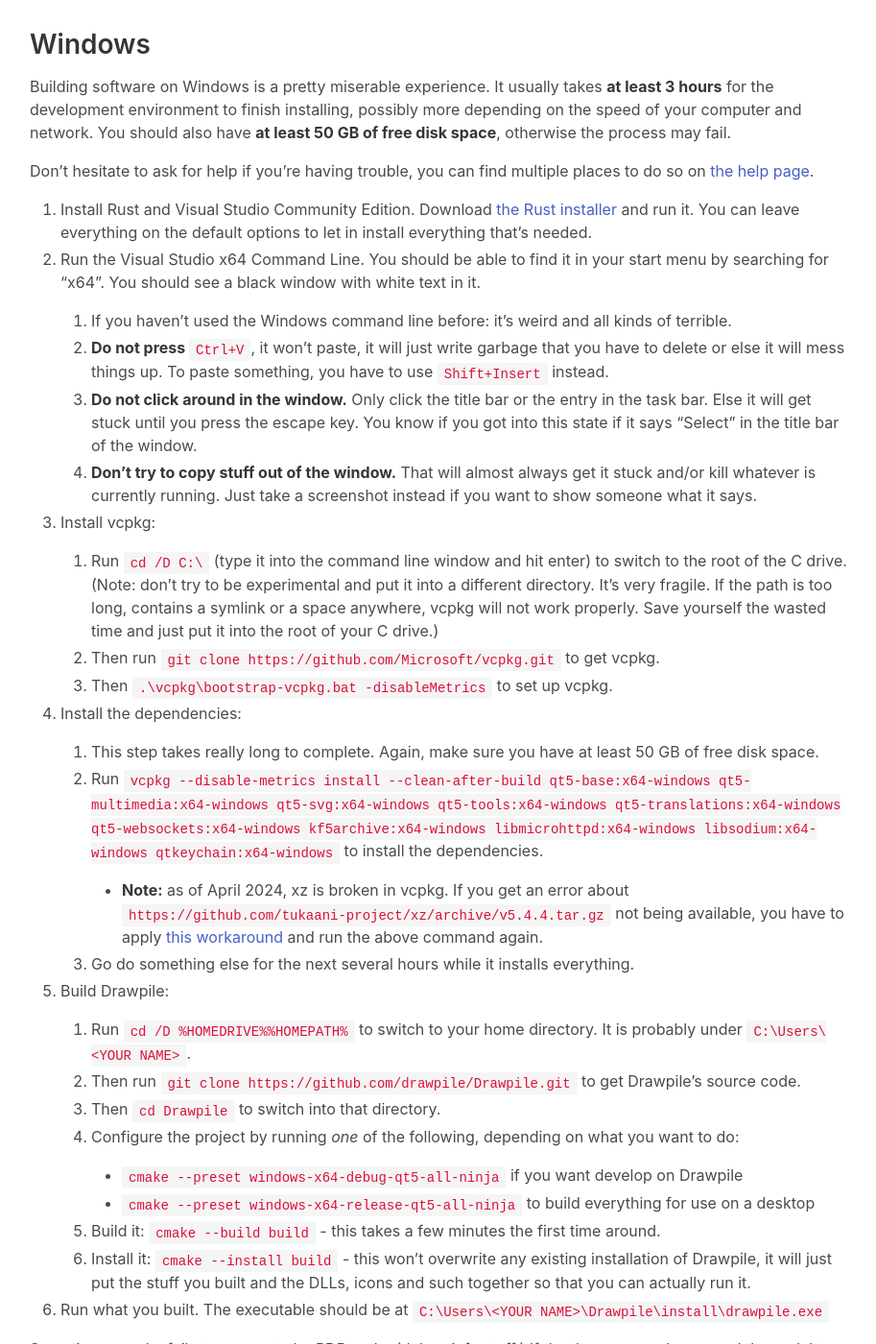
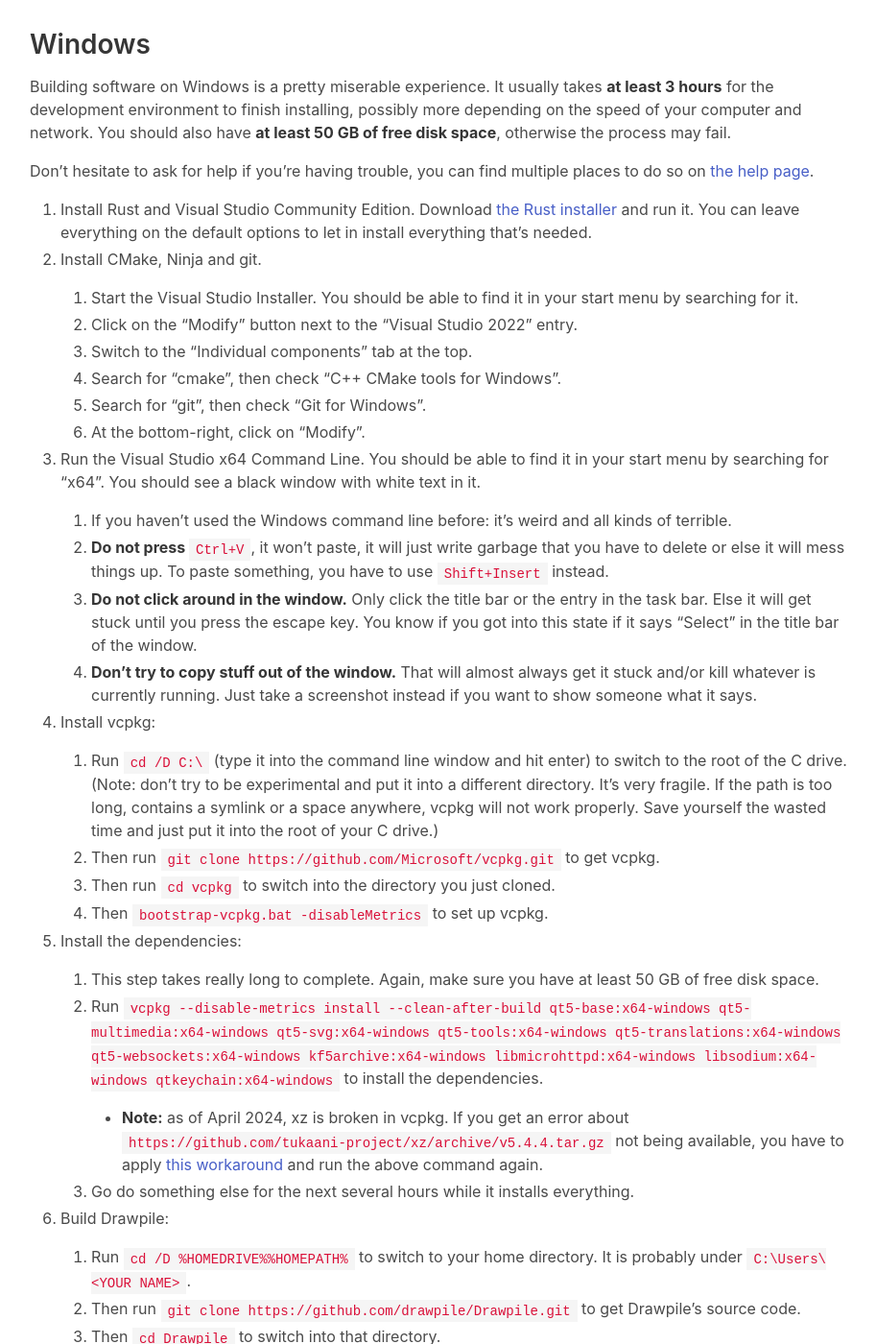
Before and after one commit to drawpile/drawpile.github.io, a Jekyll site: the page built from help/development/buildingfromsource.markdown, in a window 1280 px wide and 1400 px high, scrolled down 1577 px. Shown: the whole window at 96% size, without its empty margins (33-946 px from the left). Built offline with Jekyll 4.4.1, drawn with Linux system fonts in a browser that asks for light colours.

Commit message:
Revise Windows building from source instructions
Removing the note about the xz repo not being available and adding
instructions how to install CMake, Git and Ninja with the Visual Studio
Installer, since they don't get installed by default.

```diff
--- a/help/development/buildingfromsource.markdown
+++ b/help/development/buildingfromsource.markdown
@@ -56,21 +56,29 @@
 Don't hesitate to ask for help if you're having trouble, you can find multiple places to do so on [the help page](https://drawpile.net/help/).
 
 1. Install Rust and Visual Studio Community Edition. Download [the Rust installer](https://static.rust-lang.org/rustup/dist/x86_64-pc-windows-msvc/rustup-init.exe){:target="_blank"} and run it. You can leave everything on the default options to let in install everything that's needed.
-2. Run the Visual Studio x64 Command Line. You should be able to find it in your start menu by searching for "x64". You should see a black window with white text in it.
+2. Install CMake, Ninja and git.
+    1. Start the Visual Studio Installer. You should be able to find it in your start menu by searching for it.
+    2. Click on the "Modify" button next to the "Visual Studio 2022" entry.
+    3. Switch to the "Individual components" tab at the top.
+    4. Search for "cmake", then check "C++ CMake tools for Windows".
+    5. Search for "git", then check "Git for Windows".
+    6. At the bottom-right, click on "Modify".
+3. Run the Visual Studio x64 Command Line. You should be able to find it in your start menu by searching for "x64". You should see a black window with white text in it.
     1. If you haven't used the Windows command line before: it's weird and all kinds of terrible.
     2. **Do not press `Ctrl+V`**, it won't paste, it will just write garbage that you have to delete or else it will mess things up. To paste something, you have to use `Shift+Insert` instead.
     3. **Do not click around in the window.** Only click the title bar or the entry in the task bar. Else it will get stuck until you press the escape key. You know if you got into this state if it says "Select" in the title bar of the window.
     4. **Don't try to copy stuff out of the window.** That will almost always get it stuck and/or kill whatever is currently running. Just take a screenshot instead if you want to show someone what it says.
-3. Install vcpkg:
+4. Install vcpkg:
     1. Run `cd /D C:\` (type it into the command line window and hit enter) to switch to the root of the C drive. (Note: don't try to be experimental and put it into a different directory. It's very fragile. If the path is too long, contains a symlink or a space anywhere, vcpkg will not work properly. Save yourself the wasted time and just put it into the root of your C drive.)
     2. Then run `git clone https://github.com/Microsoft/vcpkg.git` to get vcpkg.
-    3. Then `.\vcpkg\bootstrap-vcpkg.bat -disableMetrics` to set up vcpkg.
-4. Install the dependencies:
+    3. Then run `cd vcpkg` to switch into the directory you just cloned.
+    3. Then `bootstrap-vcpkg.bat -disableMetrics` to set up vcpkg.
+5. Install the dependencies:
     1. This step takes really long to complete. Again, make sure you have at least 50 GB of free disk space.
     2. Run `vcpkg --disable-metrics install --clean-after-build qt5-base:x64-windows qt5-multimedia:x64-windows qt5-svg:x64-windows qt5-tools:x64-windows qt5-translations:x64-windows qt5-websockets:x64-windows kf5archive:x64-windows libmicrohttpd:x64-windows libsodium:x64-windows qtkeychain:x64-windows` to install the dependencies.
         * **Note:** as of April 2024, xz is broken in vcpkg. If you get an error about `https://github.com/tukaani-project/xz/archive/v5.4.4.tar.gz` not being available, you have to apply [this workaround](https://github.com/microsoft/vcpkg/issues/37839#issuecomment-2028011285){:target="_blank"} and run the above command again.
     3. Go do something else for the next several hours while it installs everything.
-5. Build Drawpile:
+6. Build Drawpile:
     1. Run `cd /D %HOMEDRIVE%%HOMEPATH%` to switch to your home directory. It is probably under `C:\Users\<YOUR NAME>`.
     2. Then run `git clone https://github.com/drawpile/Drawpile.git` to get Drawpile's source code.
     3. Then `cd Drawpile` to switch into that directory.
```
Also changed, not shown: other parts of help/development/buildingfromsource.markdown (+1 -1 lines).
